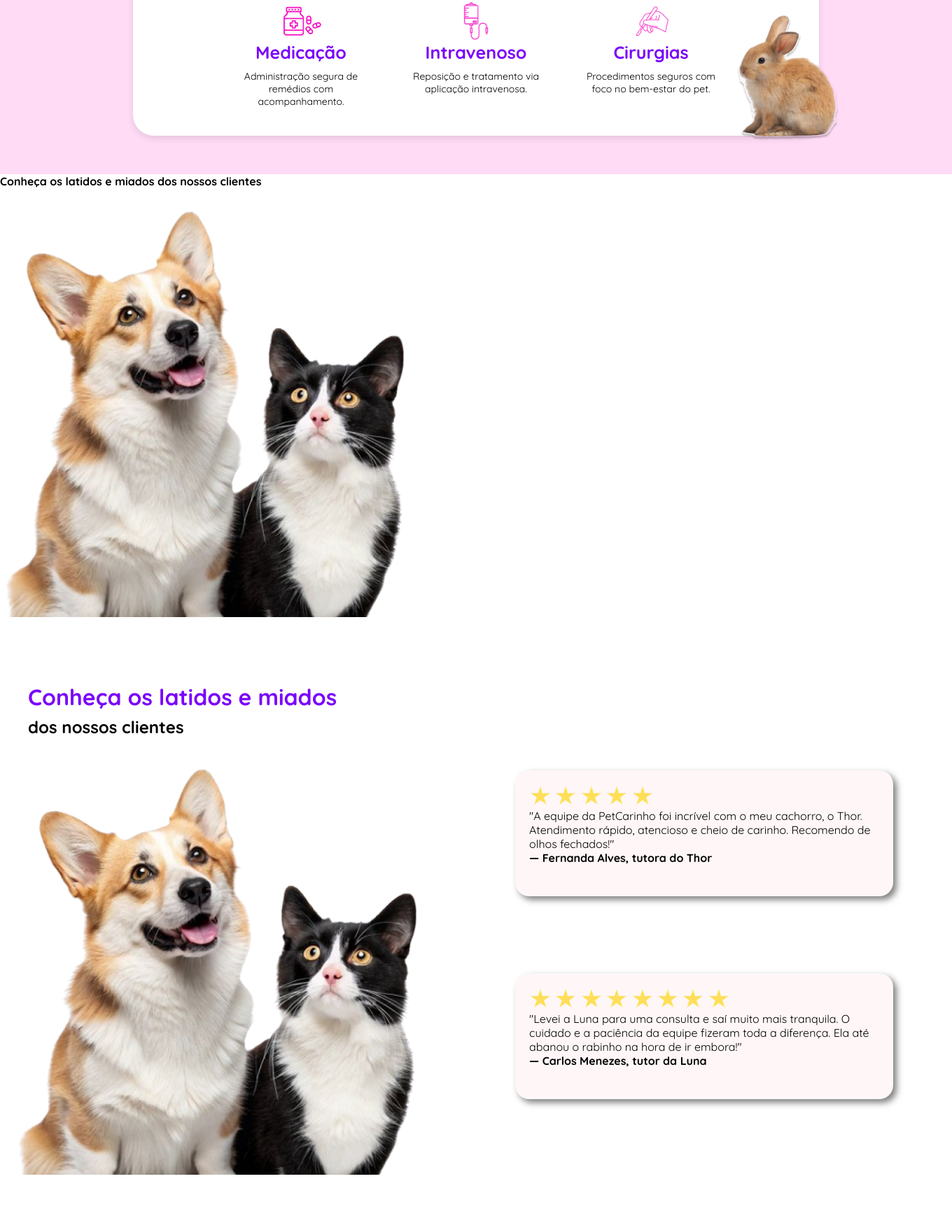
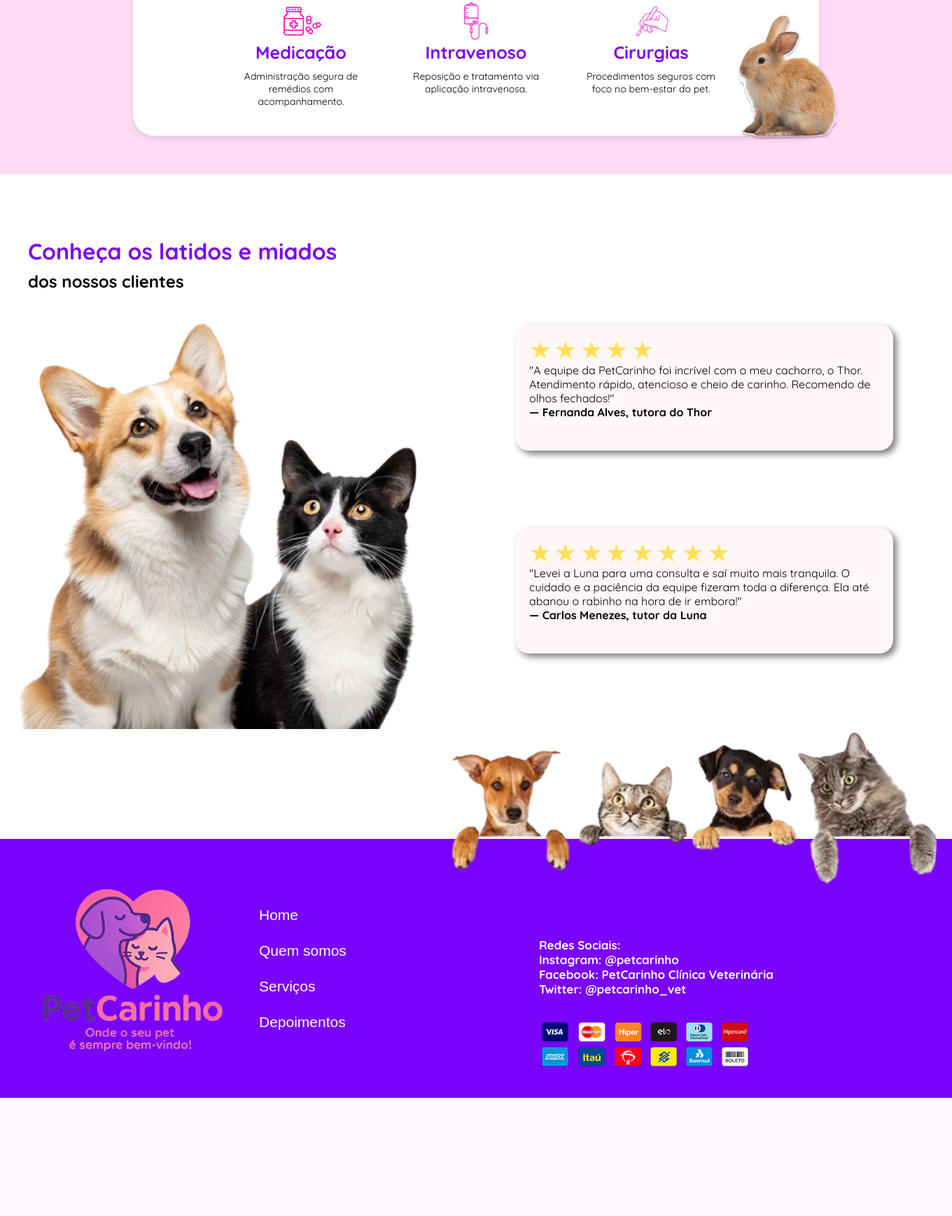
Before and after one commit to luisamichelinr/pet-carinho, a Flask app: page / in a window 1360 px wide. Shown: the part 1714-3452 px from the top of the page at 70% size. After the commit the page ends 3283 px from the top, so only its background shows below. Run offline with Flask 3, Linux system fonts and the light colour scheme; some web fonts are replaced.

Commit message:
correção do rodapé

```diff
--- a/static/css/estilo.css
+++ b/static/css/estilo.css
@@ -632,5 +632,5 @@ header img {
     display: flex;
     position: absolute;
     left: 550px;
-    top: 3451px;
+    top: 2694px;
 }
--- a/templates/index.html
+++ b/templates/index.html
@@ -108,9 +108,6 @@
 
         </section>
         <section>
-            <h4>Conheça os latidos e miados <span>dos nossos clientes</span></h4>
-            <div>
-                <img src="../static/img/Avaliacao.png" alt="Gato e cachorro da avaliação">
 
         </div>
 
```
